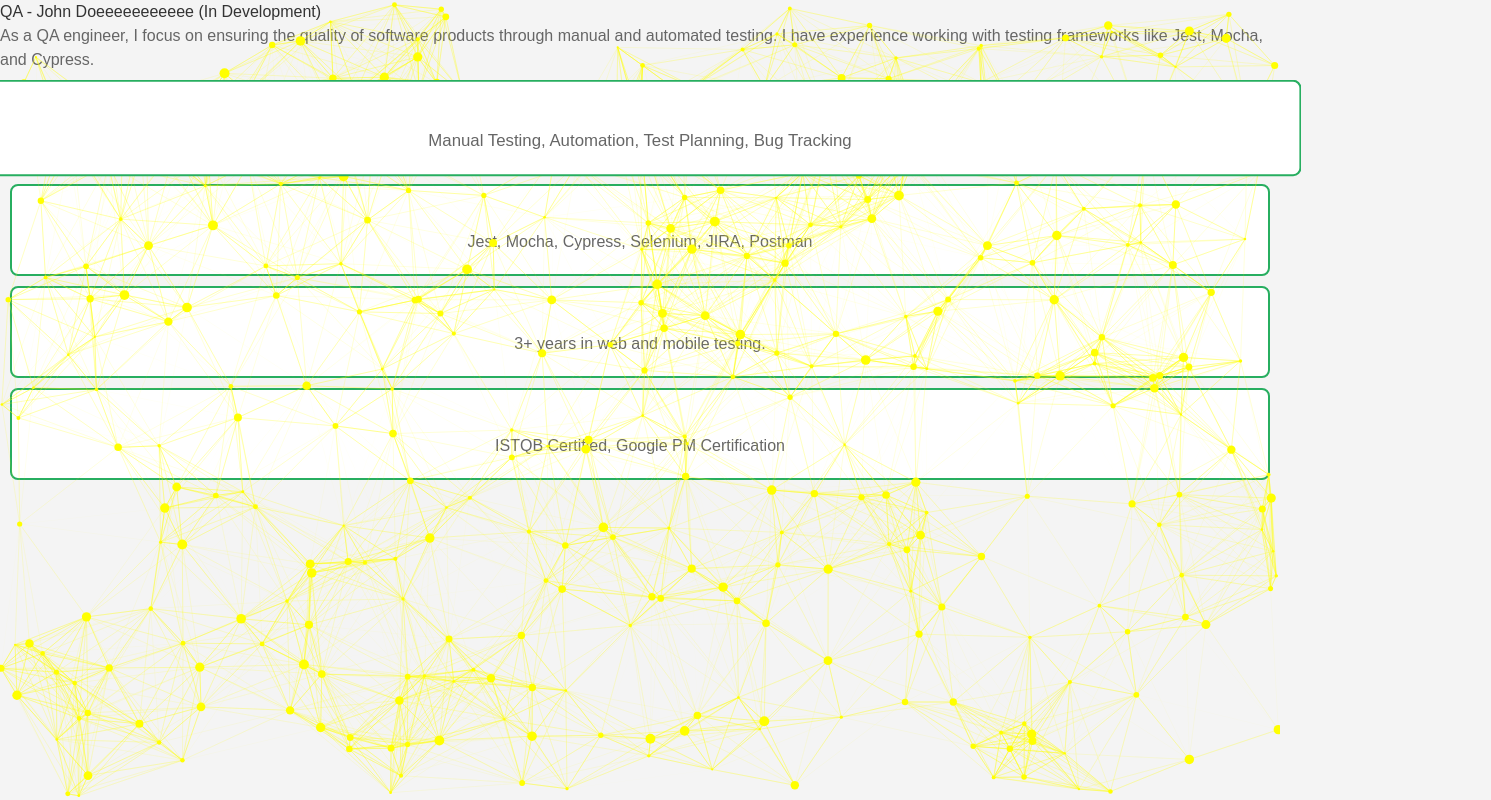
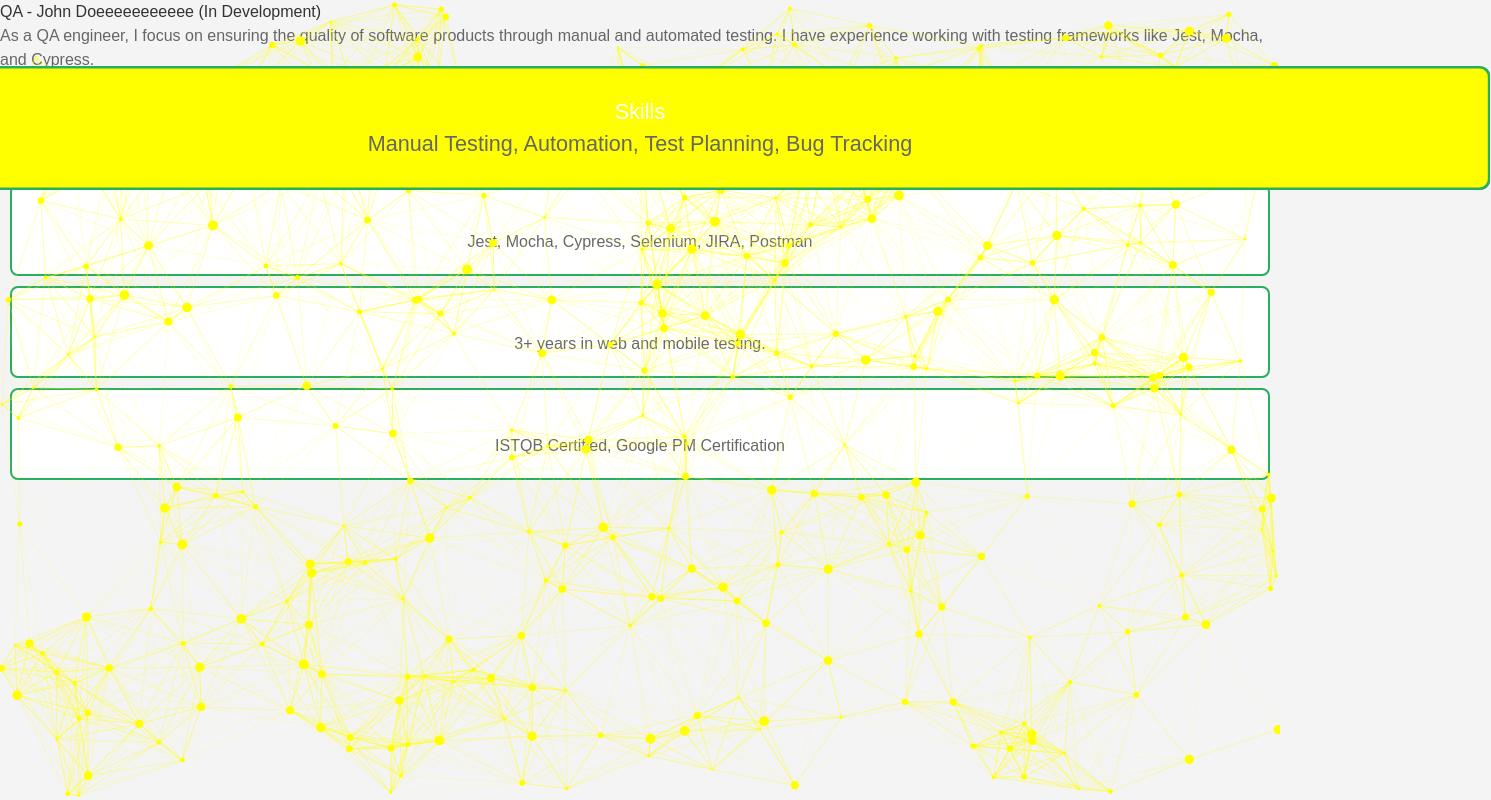
Before and after one commit to tediyo/New-QA-Pro-Web, a Next.js app: page /qa in a window 1280 px wide. In both pictures the pointer is over the element 640 px from the left and 128 px from the top of the page. Shown: the whole page, 1491 px wide, since content can reach past the window. Built offline with nearby package versions, Linux system fonts and the light colour scheme.

Commit message:
card styling for css of QA

```diff
--- a/src/app/qa/styles.css
+++ b/src/app/qa/styles.css
@@ -49,7 +49,8 @@ body {
   }
 
   .qa-card:hover {
-    transform: scale(1.05);
+    transform: scale(1.35);
+    background-color: yellow;
   }
 
   /* Typography */
```
